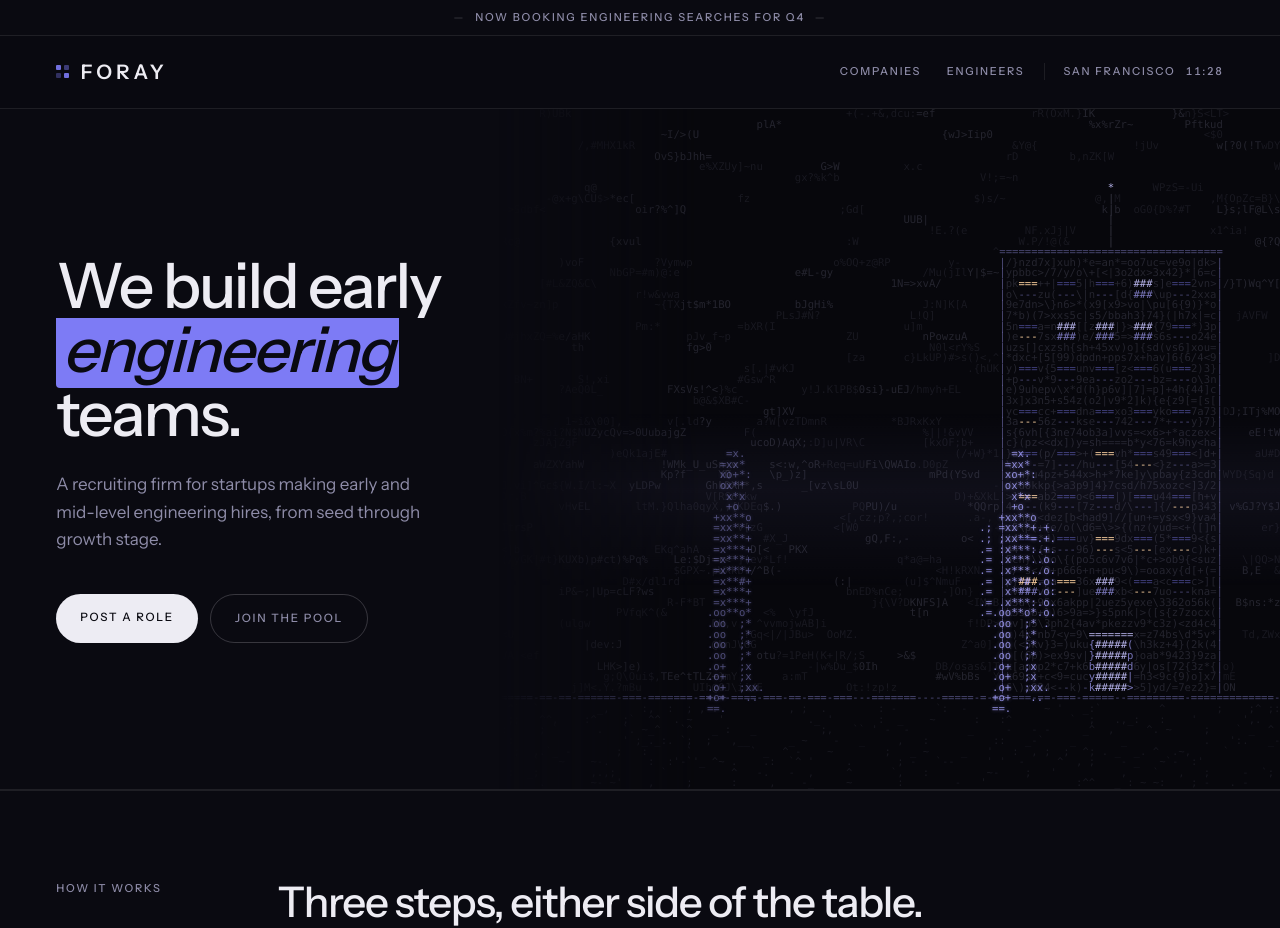
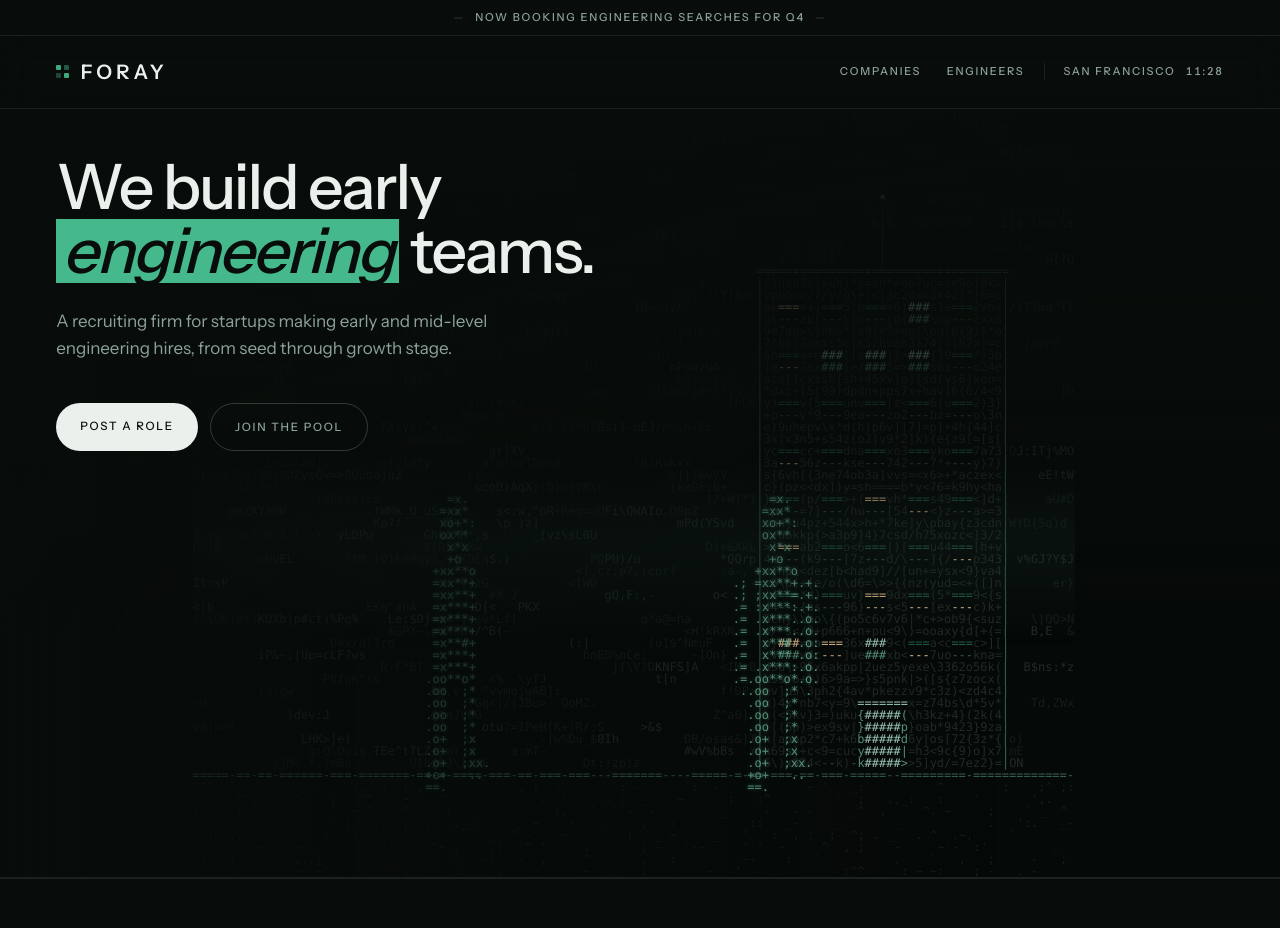
Before and after one commit to tushar1gupta/foray, a plain HTML site: page index.html in a window 1280 px wide. Shown: the top 928 px of the page. Drawn offline with Linux system fonts and the light colour scheme.

Commit message:
Hero: full-bleed illustration with overlaid headline; violet palette to green

```diff
--- a/index.html
+++ b/index.html
@@ -20,7 +20,7 @@
 <meta name="twitter:title" content="Foray | Engineering search for startups">
 <meta name="twitter:description" content="Foray runs early and mid-level engineering searches for startups from seed through growth stage.">
 <meta name="twitter:image" content="https://goforay.io/og.png">
-<meta name="theme-color" content="#0A0A11">
+<meta name="theme-color" content="#080D0B">
 <!-- /stamp -->
 <link rel="preconnect" href="https://fonts.googleapis.com">
 <link rel="preconnect" href="https://fonts.gstatic.com" crossorigin>
--- a/style.css
+++ b/style.css
@@ -1,16 +1,16 @@
 :root{
---bg:#0A0A11;
---bg2:#12121C;
---card:#15151F;
---panel:#07070C;
---text:#EDECF3;
---mut:#8E8CA8;
---mint:#7D7BF5;
---mint2:#A6A2FF;
+--bg:#080D0B;
+--bg2:#0F1614;
+--card:#121A17;
+--panel:#050908;
+--text:#EAF0EC;
+--mut:#8DA29B;
+--mint:#46B98C;
+--mint2:#7ED9B4;
 --amber:#F5A05A;
 --warn:#F2707A;
---rule:rgba(237,236,243,.09);
---rule2:rgba(237,236,243,.20);
+--rule:rgba(234,240,236,.09);
+--rule2:rgba(234,240,236,.20);
 --r:14px;
 --f:"Instrument Sans",system-ui,-apple-system,sans-serif;
 --mono:ui-monospace,"SF Mono",SFMono-Regular,Menlo,Consolas,monospace;
@@ -21,7 +21,7 @@
 html{-webkit-text-size-adjust:100%}
 body{margin:0;background:var(--bg);color:var(--text);font-family:var(--f);font-weight:400;
 font-size:clamp(15.5px,1vw,17px);line-height:1.6;letter-spacing:-.005em;-webkit-font-smoothing:antialiased}
-::selection{background:var(--mint);color:#0A0A11}
+::selection{background:var(--mint);color:#080D0B}
 a{color:inherit;text-decoration:none}
 :focus-visible{outline:1.5px solid var(--mint);outline-offset:3px}
 h1,h2,h3{font-weight:500;letter-spacing:-.032em;margin:0;text-wrap:balance}
@@ -33,12 +33,12 @@ p{margin:0}
 .wrap{max-width:var(--maxw);margin:0 auto;padding:0 var(--gut)}
 .lbl{font-size:11px;font-weight:500;letter-spacing:.16em;text-transform:uppercase;line-height:1.5}
 .dim{color:var(--mut)}
-.hl{background:var(--mint);color:#0A0A11;border-radius:4px;padding:0 .1em;box-decoration-break:clone;
+.hl{background:var(--mint);color:#080D0B;border-radius:4px;padding:0 .1em;box-decoration-break:clone;
 -webkit-box-decoration-break:clone}
 .ticker{border-bottom:1px solid var(--rule);background:var(--bg)}
 .ticker div{display:flex;justify-content:center;gap:10px;padding:9px 0;color:var(--mut);text-align:center}
 .ticker s{text-decoration:none;color:var(--rule2)}
-header{position:sticky;top:0;z-index:60;background:rgba(10,10,17,.88);backdrop-filter:blur(16px);
+header{position:sticky;top:0;z-index:60;background:rgba(8,13,11,.88);backdrop-filter:blur(16px);
 border-bottom:1px solid var(--rule)}
 .nav{display:flex;align-items:center;gap:20px;height:72px}
 .mark{display:inline-flex;align-items:center;gap:12px;font-weight:600;font-size:20px;
@@ -60,11 +60,17 @@ border-left:1px solid var(--rule)}
 nav.links{order:3;width:100%;border-top:1px solid var(--rule);padding-top:11px;
 justify-content:space-between;gap:8px}
 }
-.hero{display:grid;grid-template-columns:minmax(0,.78fr) minmax(0,1.22fr);align-items:stretch;
+.hero{display:grid;grid-template-columns:1fr;align-items:stretch;
 border-bottom:1px solid var(--rule);position:relative}
-.hero-l{display:flex;flex-direction:column;justify-content:center;min-height:min(80vh,780px);
-padding:0;position:relative;z-index:2}
-.hcopy{padding:clamp(40px,5vw,72px) clamp(28px,4vw,56px) clamp(40px,5vw,72px) var(--gut)}
+.hero-l,.hero-r{grid-area:1/1}
+.hero-l{display:flex;flex-direction:column;justify-content:flex-start;min-height:min(92vh,1100px);
+padding:0;position:relative;z-index:2;pointer-events:none}
+.hero-l::before{content:"";position:absolute;inset:0;z-index:-1;pointer-events:none;
+background:
+linear-gradient(180deg,rgba(8,13,11,.93) 0%,rgba(8,13,11,.72) 34%,rgba(8,13,11,0) 70%),
+linear-gradient(90deg,rgba(8,13,11,.88) 0%,rgba(8,13,11,.44) 44%,rgba(8,13,11,0) 78%)}
+.hcopy{padding:clamp(30px,3.6vw,52px) clamp(28px,4vw,56px) clamp(34px,4vw,56px) var(--gut);
+pointer-events:auto}
 .hcopy .sub{max-width:42ch}
 h1 .ln{display:block;overflow:hidden}
 h1 .ln span{display:block;transform:translateY(104%);animation:rise .9s cubic-bezier(.19,1,.22,1) forwards}
@@ -74,17 +80,17 @@ h1 .ln:nth-child(2) span{animation-delay:.09s}
 animation:fade .8s .42s ease forwards}
 @keyframes fade{to{opacity:1}}
 .hero-r{position:relative;background:var(--panel);overflow:hidden;
-display:grid;place-items:center;contain:paint;
--webkit-mask-image:linear-gradient(90deg,transparent,#000 26%);
-mask-image:linear-gradient(90deg,transparent,#000 26%)}
+display:grid;place-items:end center;contain:paint;
+-webkit-mask-image:linear-gradient(90deg,transparent,#000 10%);
+mask-image:linear-gradient(90deg,transparent,#000 10%)}
 .holo{position:relative;width:100%;height:100%;display:grid;place-items:center;overflow:hidden}
-.stage{position:relative;display:inline-block;margin-left:2%;
+.stage{position:relative;display:inline-block;margin-left:0;
 animation:sway 19s ease-in-out infinite alternate}
-.field,.walker{font-family:var(--mono);font-size:max(.83vw,1.32vh);line-height:1;letter-spacing:0;
+.field,.walker{font-family:var(--mono);font-size:min(1.05vw,1.5vh);line-height:1;letter-spacing:0;
 margin:0;white-space:pre;user-select:none}
 .field{color:var(--mut);animation:wake 1.6s .2s ease both}
 .walker{position:absolute;left:0;bottom:7em;color:var(--mint2);opacity:0;
-text-shadow:0 0 .45em rgba(166,162,255,.55);animation:travel 21s linear infinite}
+text-shadow:0 0 .45em rgba(126,217,180,.55);animation:travel 21s linear infinite}
 .walker:nth-of-type(2){animation-delay:-10.5s}
 @keyframes travel{
 0%{transform:translateX(3em);opacity:0}
@@ -96,24 +102,26 @@ text-shadow:0 0 .45em rgba(166,162,255,.55);animation:travel 21s linear infinite
 @keyframes sway{from{transform:translateX(-9px)}to{transform:translateX(9px)}}
 @keyframes wake{from{opacity:0}to{opacity:1}}
 .field .a0{color:transparent}
-.field .a1{color:rgba(142,140,168,.13)}
-.field .a2{color:rgba(142,140,168,.22)}
-.field .a3{color:rgba(142,140,168,.34)}
-.field .a4{color:rgba(166,162,255,.44)}
-.field .a5{color:rgba(125,123,245,.52)}
-.field .a6{color:rgba(166,162,255,.72)}
-.field .a7{color:rgba(198,195,255,.90)}
+.field .a1{color:rgba(141,162,155,.13)}
+.field .a2{color:rgba(141,162,155,.22)}
+.field .a3{color:rgba(141,162,155,.34)}
+.field .a4{color:rgba(126,217,180,.44)}
+.field .a5{color:rgba(70,185,140,.52)}
+.field .a6{color:rgba(126,217,180,.72)}
+.field .a7{color:rgba(190,240,220,.90)}
 .field .win{transition:color .5s ease}
 .field .win.on{color:#FFD3A0}
 .field .win.kept{color:#F5A05A;text-shadow:0 0 .4em rgba(245,160,90,.8)}
 .scan{position:absolute;left:0;right:0;height:26%;pointer-events:none;
-background:linear-gradient(180deg,transparent,rgba(166,162,255,.055) 45%,transparent);
+background:linear-gradient(180deg,transparent,rgba(126,217,180,.055) 45%,transparent);
 animation:scan 9s linear infinite}
 @keyframes scan{from{top:-30%}to{top:104%}}
 @media(max-width:960px){
 .hero{grid-template-columns:1fr}
-.hero-l{min-height:0;padding-right:0}
-.hero-r{height:70vw;max-height:540px}
+.hero-l,.hero-r{grid-area:auto}
+.hero-l{min-height:0;padding-right:0;pointer-events:auto}
+.hero-l::before{display:none}
+.hero-r{height:70vw;max-height:540px;place-items:center}
 .field,.walker{font-size:1.62vw}
 .stage{margin-left:4%}
 }
@@ -122,7 +130,7 @@ background:var(--bg2);margin-top:clamp(26px,3.4vw,40px)}
 .tabs button{border:0;background:none;color:var(--mut);font:inherit;font-size:11px;font-weight:500;
 letter-spacing:.16em;text-transform:uppercase;padding:11px 22px;border-radius:999px;cursor:pointer;
 transition:background .2s,color .2s}
-.tabs button[aria-selected="true"]{background:var(--mint);color:#0A0A11}
+.tabs button[aria-selected="true"]{background:var(--mint);color:#080D0B}
 .tabs button:hover[aria-selected="false"]{color:var(--text)}
 .panel[hidden]{display:none}
 .panel .note{margin-top:22px;color:var(--mut);max-width:52ch}
@@ -145,10 +153,10 @@ padding:5px 0 3px;width:100%}
 .fld select{appearance:none;cursor:pointer}
 .fld select option{background:var(--bg2);color:var(--text)}
 .fld input:focus,.fld textarea:focus,.fld select:focus{outline:none}
-.fld input::placeholder,.fld textarea::placeholder{color:rgba(142,140,168,.5)}
+.fld input::placeholder,.fld textarea::placeholder{color:rgba(141,162,155,.5)}
 .fld.miss{border-color:var(--warn);background:rgba(242,112,122,.06)}
 .fld.miss label{color:var(--warn)}
-.fld.ok{border-color:rgba(125,123,245,.45)}
+.fld.ok{border-color:rgba(70,185,140,.45)}
 .formfoot{display:flex;flex-wrap:wrap;align-items:center;gap:16px;margin-top:26px}
 .formfoot p{color:var(--mut);font-size:.92em;max-width:44ch}
 .formfoot p.err{color:var(--warn)}
@@ -159,7 +167,7 @@ padding:5px 0 3px;width:100%}
 .lede{max-width:46ch;margin-top:18px;color:var(--mut);font-size:1.05em}
 @media(max-width:760px){.head{grid-template-columns:1fr;gap:12px}}
 .btn{display:inline-block;font-size:11.5px;font-weight:500;letter-spacing:.15em;text-transform:uppercase;
-padding:14px 24px;border-radius:999px;background:var(--text);color:#0A0A11;
+padding:14px 24px;border-radius:999px;background:var(--text);color:#080D0B;
 transition:transform .18s,background .18s,box-shadow .18s}
 .btn:hover{background:var(--mint);transform:translateY(-2px)}
 .btn.ghost{background:transparent;color:var(--mut);border:1px solid var(--rule2)}
@@ -198,7 +206,7 @@ text-transform:uppercase;margin-bottom:14px}
 .cell ul{list-style:none;margin:16px 0 0;padding:0}
 .cell li{padding:10px 0;border-top:1px solid var(--rule);color:var(--mut);display:flex;gap:12px}
 .cell li::before{content:"";flex:0 0 5px;height:5px;background:var(--mint);border-radius:50%;
-margin-top:.58em;box-shadow:0 0 8px rgba(125,123,245,.6)}
+margin-top:.58em;box-shadow:0 0 8px rgba(70,185,140,.6)}
 @media(max-width:820px){.grid{grid-template-columns:1fr}}
 .tbl{margin-top:clamp(32px,4vw,52px);width:100%;border-collapse:collapse}
 .tbl th{font-size:10.5px;font-weight:500;letter-spacing:.14em;text-transform:uppercase;color:var(--mut);
```
Also changed, not shown: 404.html (+1 -1 lines), companies.html (+1 -1 lines), engineers.html (+1 -1 lines), favicon.svg.
